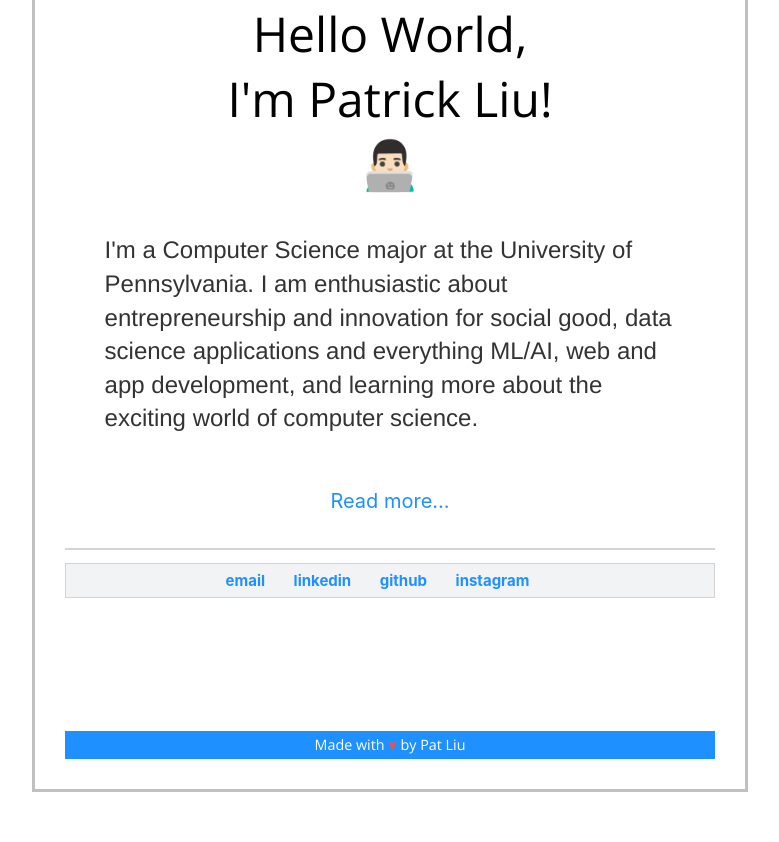
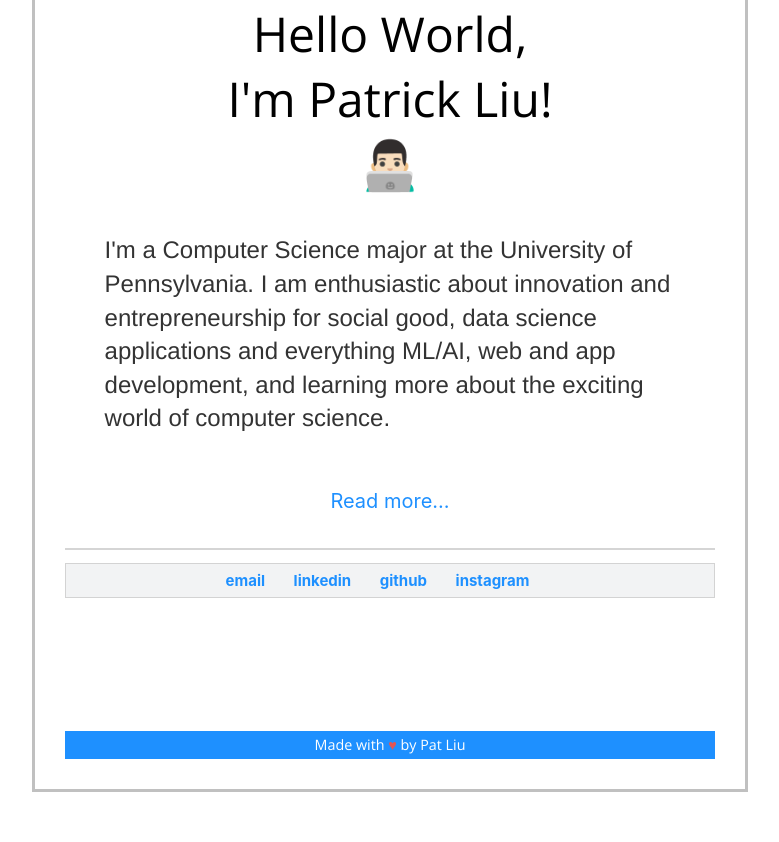
Before and after one commit to pat-liu/WebsiteV1, a Jekyll site: the page built from index.html, in a window 1280 px wide. Shown: the part 361-1203 px from the top of the page, without its empty margins (250-1029 px from the left). Built offline with Jekyll 4.4.1, drawn with Linux system fonts in a browser that asks for light colours.

Commit message:
Update index.html

```diff
--- a/index.html
+++ b/index.html
@@ -8,7 +8,7 @@
 				<h1 style="text-align:center">Hello World, <br style><div style="margin-bottom: -70px">I'm Patrick Liu! <br>👨🏻‍💻</br></br></div></h1>
 
 				<!--<img src="https://res.cloudinary.com/brogrammer/image/upload/v1564121840/circle-cropped_ao4jvv.png" style="float:left;vertical-align:middle;" class = "pfp">-->
-				<p style="overflow: hidden;padding-left: 40px; padding-right: 40px">I'm a Computer Science major at the University of Pennsylvania. I am enthusiastic about entrepreneurship and innovation for social good, data science applications and everything ML/AI, web and app development, and learning more about the exciting world of computer science.</p>
+				<p style="overflow: hidden;padding-left: 40px; padding-right: 40px">I'm a Computer Science major at the University of Pennsylvania. I am enthusiastic about innovation and entrepreneurship for social good, data science applications and everything ML/AI, web and app development, and learning more about the exciting world of computer science.</p>
 					</div>
 					</div>
 					<p class="center"><a href="/about">Read more...</a></p>
```
